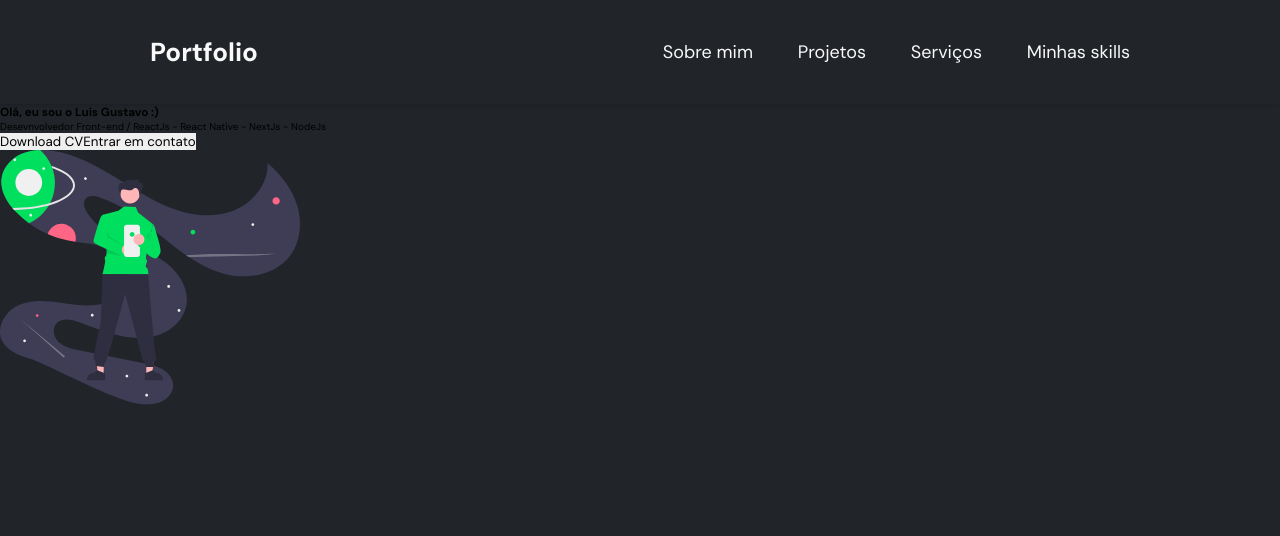
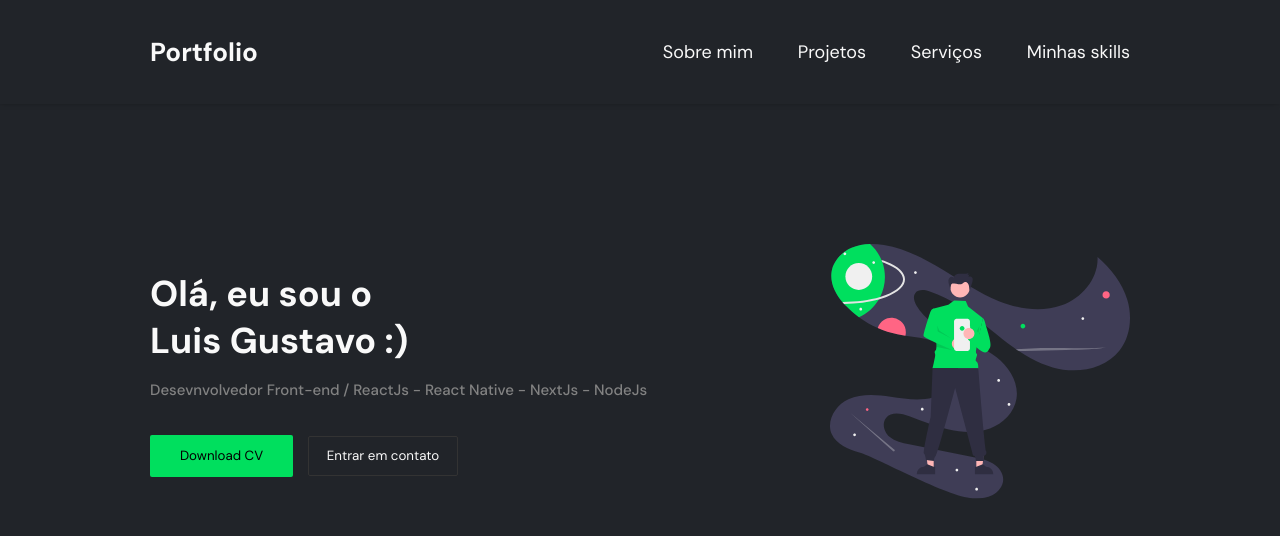
Before and after one commit to Luisgustavom1/Portfolio, a React (Create React App) app: page / in a window 1280 px wide. Shown: the top 536 px of the page. Built offline with nearby package versions, Linux system fonts and the light colour scheme.

Commit message:
Illutration

```diff
--- a/src/components/Illustration/index.tsx
+++ b/src/components/Illustration/index.tsx
@@ -2,21 +2,21 @@ import React from 'react';
 
 import illustration from '../../assets/svg/illustration.svg';
 
-import { Container } from './styles';
+import { ButtonCV, ButtonTransparent, Container, Heading, Subtitle } from './styles';
 
 const Illustration: React.FC = () => {
   return(
       <Container>
           <article>
-              <h1>Olá, eu sou o Luis Gustavo :)</h1>
-              <p>Desevnvolvedor Front-end / ReactJs - React Native - NextJs - NodeJs</p>
+              <Heading>Olá, eu sou o Luis Gustavo :)</Heading>
+              <Subtitle>Desevnvolvedor Front-end / ReactJs - React Native - NextJs - NodeJs</Subtitle>
               <span>
-                  <button>
-                      Download CV
-                  </button>
-                  <button>
-                      Entrar em contato
-                  </button>
+                  <ButtonCV>
+                    Download CV
+                  </ButtonCV>
+                  <ButtonTransparent>
+                    Entrar em contato
+                  </ButtonTransparent>
               </span>
           </article>
           <aside>
--- a/src/components/Illustration/styles.ts
+++ b/src/components/Illustration/styles.ts
@@ -1,5 +1,63 @@
 import styled from 'styled-components';
 
 export const Container = styled.section`
+    width: 100vw;
 
+    padding: 0 15rem;
+    margin-top: 14rem;
+
+    display: flex;
+    justify-content: space-between;
+    align-items: center;
 `;
+
+export const Heading = styled.h1`
+    font-size: 3.6rem;
+    font-weight: 700;
+
+    color: ${({ theme }) => theme.colors.primary};
+
+    width: 27rem;
+
+    margin-bottom: 1.6rem;
+`;
+
+export const Subtitle = styled.p`
+    font-size: 1.5rem;
+    font-weight: 500;
+
+    color: ${({ theme }) => theme.gray300};
+
+    margin-bottom: 3.5rem;
+`;
+
+export const ButtonCV = styled.button`
+    background-color: ${({ theme }) => theme.green};
+
+    width: 14.3rem;
+    height: 4.2rem;
+
+    border-radius: 2px;
+
+    margin-right: 1.5rem;
+
+    &:hover {
+        filter: brightness(.9);
+    }
+`;
+
+export const ButtonTransparent = styled.button`
+    width: 15rem;
+    height: 4rem;
+
+    background-color: transparent;
+    color: ${({ theme }) => theme.colors.primary};
+
+    border: 1px solid ${({ theme }) => theme.gray100};
+
+    border-radius: 2px;
+
+    &:hover {
+        border: 1px solid ${({ theme }) => theme.gray300};
+    }
+`;
```
